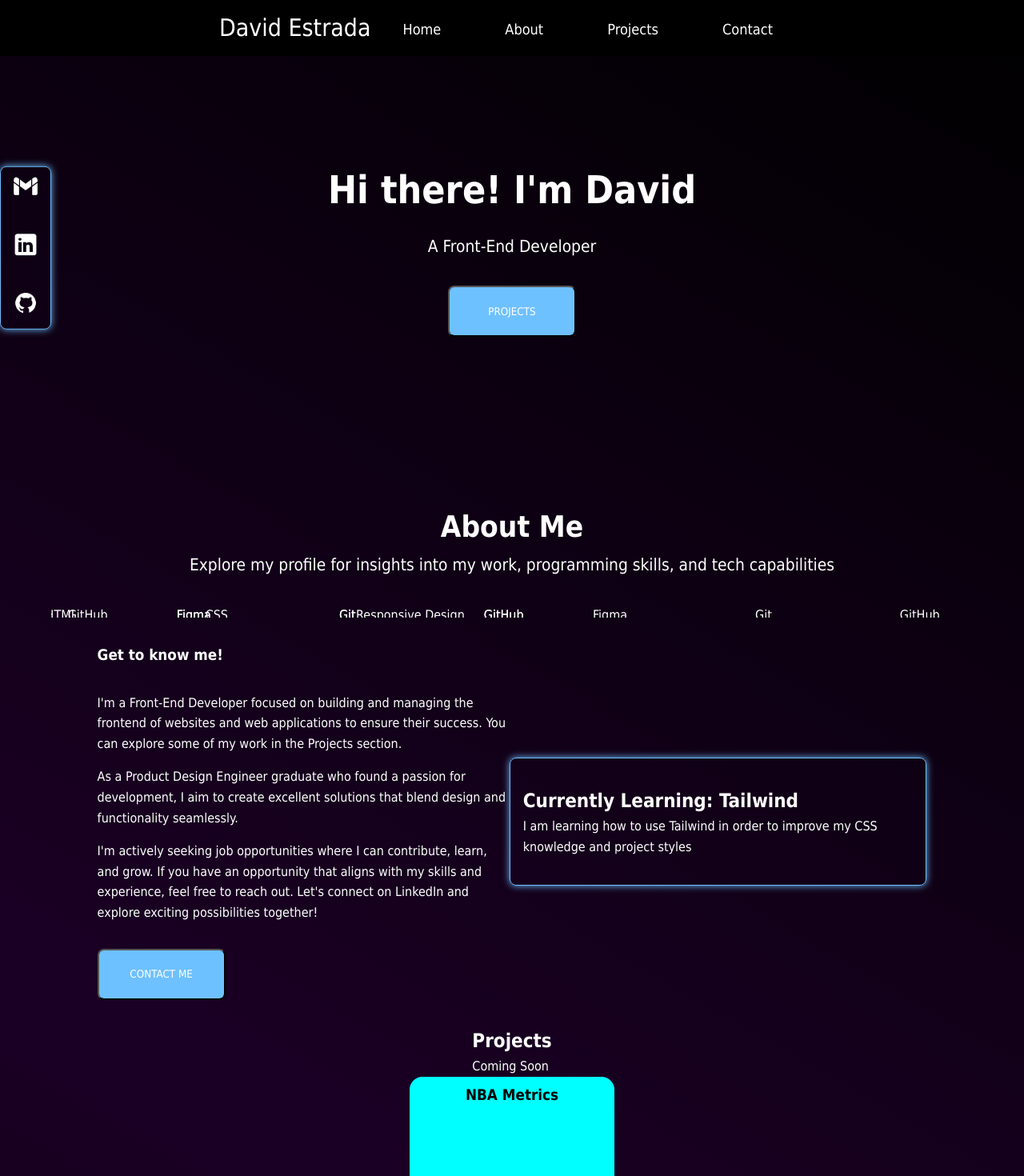
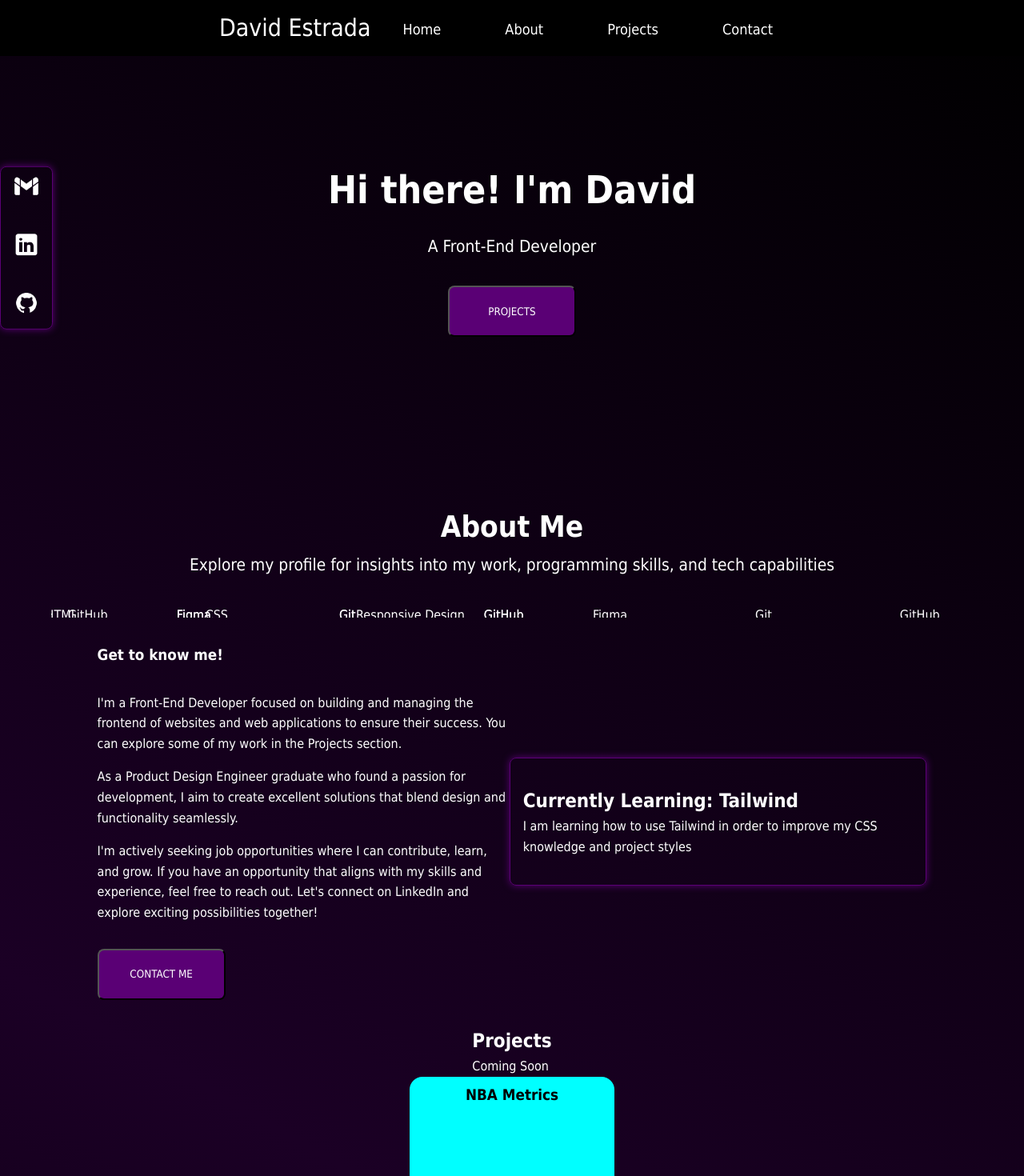
Before and after one commit to destrada7/front-end-portfolio, a React (Create React App) app: page / in a window 1280 px wide. Shown: the top 1470 px of the page at 80% size. Built offline with nearby package versions, Linux system fonts and the light colour scheme.

Commit message:
Added global CSS rules for buttons and box borders

```diff
--- a/src/App.css
+++ b/src/App.css
@@ -41,12 +41,18 @@ body {
     margin-top: 1rem;
     padding: 0.5rem;
     font-family: Tahoma, sans-serif;
-    background-color: #6EC1FF;
+    background-color: #5a0075;
     color: white;
     border-radius: 0.5rem;
     cursor: pointer;
 }
 
+.box {
+  background-color: transparent;
+  border-radius: 0.5rem;
+  border: 1px solid #5a0075;
+  box-shadow: 0px 0px 10px #5a0075;
+}
 
 @media (prefers-reduced-motion: no-preference) {
   .App-logo {
--- a/src/components/AboutMe.js
+++ b/src/components/AboutMe.js
@@ -24,7 +24,7 @@ const About = () => {
                             <p>I'm actively seeking job opportunities where I can contribute, learn, and grow. If you have an opportunity that aligns with my skills and experience, feel free to reach out. Let's connect on LinkedIn and explore exciting possibilities together!</p>
                             <button type="button" className="button" id="about-me-contact_button" aria-label="Contact Me Button">CONTACT ME</button>
                         </div>
-                        <div className="about-activity_container">
+                        <div className="box about-activity_container">
                             <ActivityProvider>
                                 <CurrentActivity />
                             </ActivityProvider>
--- a/src/components/ContactForm.js
+++ b/src/components/ContactForm.js
@@ -12,7 +12,7 @@ const ContactForm = ({ onFormSubmit }) => {
 
     return(
         <form onSubmit={handleSubmit(onSubmit)}>
-            <div className="contact-form">
+            <div className="box contact-form">
                 <div className="input_container">
                     <label htmlFor="name">Name</label>
                     <input
--- a/src/components/Hero.js
+++ b/src/components/Hero.js
@@ -6,7 +6,7 @@ const Hero = () => {
     return(
         <section className="hero">
             <div className="hero_container">
-                <div className="hero-socials">
+                <div className="box hero-socials">
                 <HeroSocials />
                 </div>
                 <div className="header-button_container">
--- a/src/styles/AboutMe.css
+++ b/src/styles/AboutMe.css
@@ -73,7 +73,4 @@
     margin: 1rem 0;
     padding: 0 1rem;
     color: white;
-    border-radius: 0.5rem;
-    border: 1px solid #6EC1FF;
-    box-shadow: 0px 0px 10px #6EC1FF;
 }
--- a/src/styles/ContactForm.css
+++ b/src/styles/ContactForm.css
@@ -6,9 +6,6 @@
     height: auto;
     margin-top: 2rem;
     padding: 2rem;
-    background-color: transparent;
-    border: 1px solid #6EC1FF;
-    box-shadow: 0px 0px 10px #6EC1FF;
     color: white;
     font-family: Tahoma, sans-serif;
     border-radius: 1rem;
@@ -49,21 +46,5 @@
 .error {
     margin-top:.5rem;
     margin-left: 3rem;
-    color: #6EC1FF;
+    color: #5a0075;
 }
-
-.form-button {
-    display: flex;
-    justify-content: center;
-    align-items: center;
-    width: 7rem;
-    margin-top: 1rem;
-    margin-left: auto;
-    margin-right: auto;
-    height: auto;
-    padding: 0.5rem;
-    font-family: Tahoma, sans-serif;
-    background-color: #6EC1FF;
-    color: white;
-    border-radius: 0.5rem;
-}
--- a/src/styles/HomeHeroSocials.css
+++ b/src/styles/HomeHeroSocials.css
@@ -6,10 +6,6 @@
     height: auto;
     gap: 2rem;
     padding: 0.5rem;
-    background-color: transparent;
-    border-radius: 0.5rem;
-    border: 1px solid #6EC1FF;
-    box-shadow: 0px 0px 10px #6EC1FF;
 }
 
 .icon_container {
```
